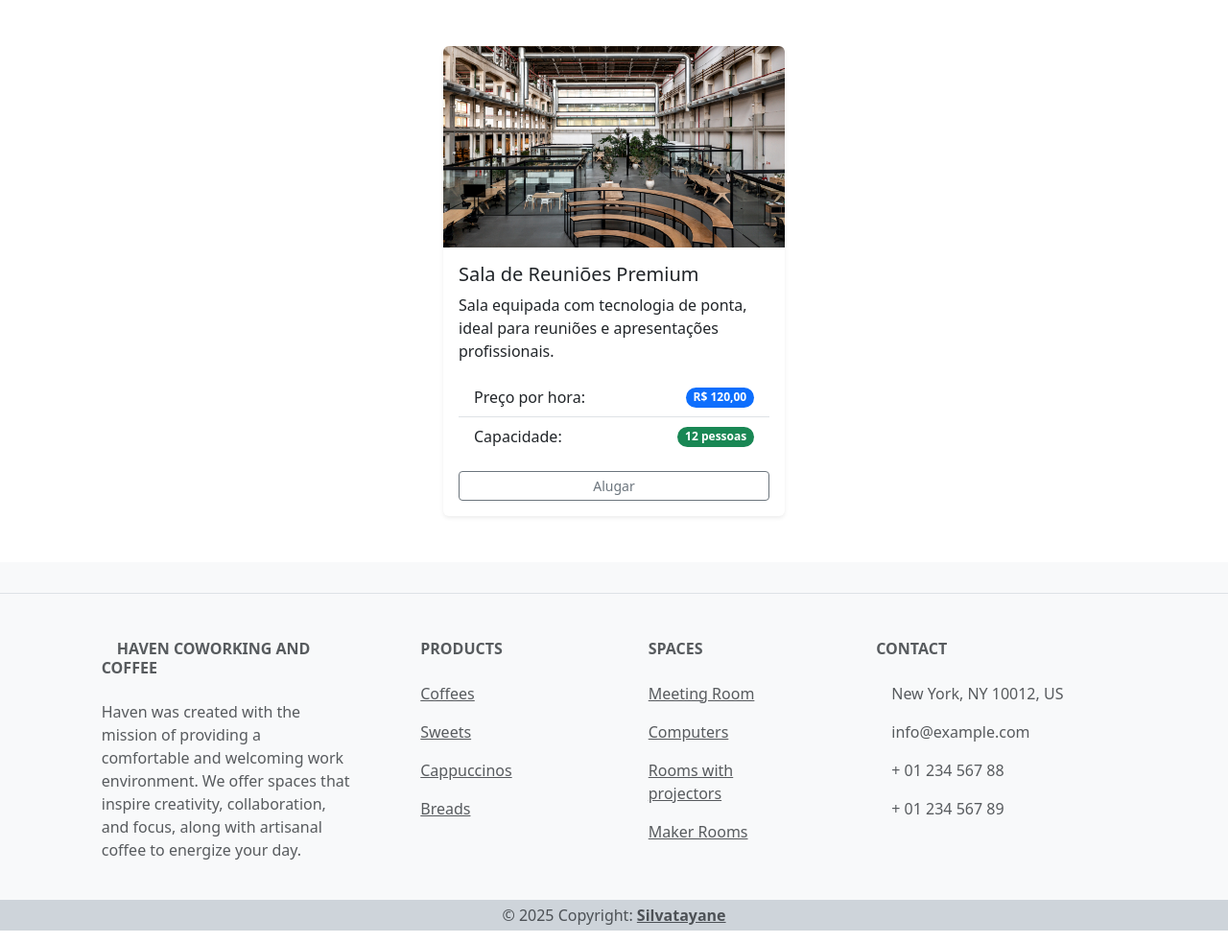
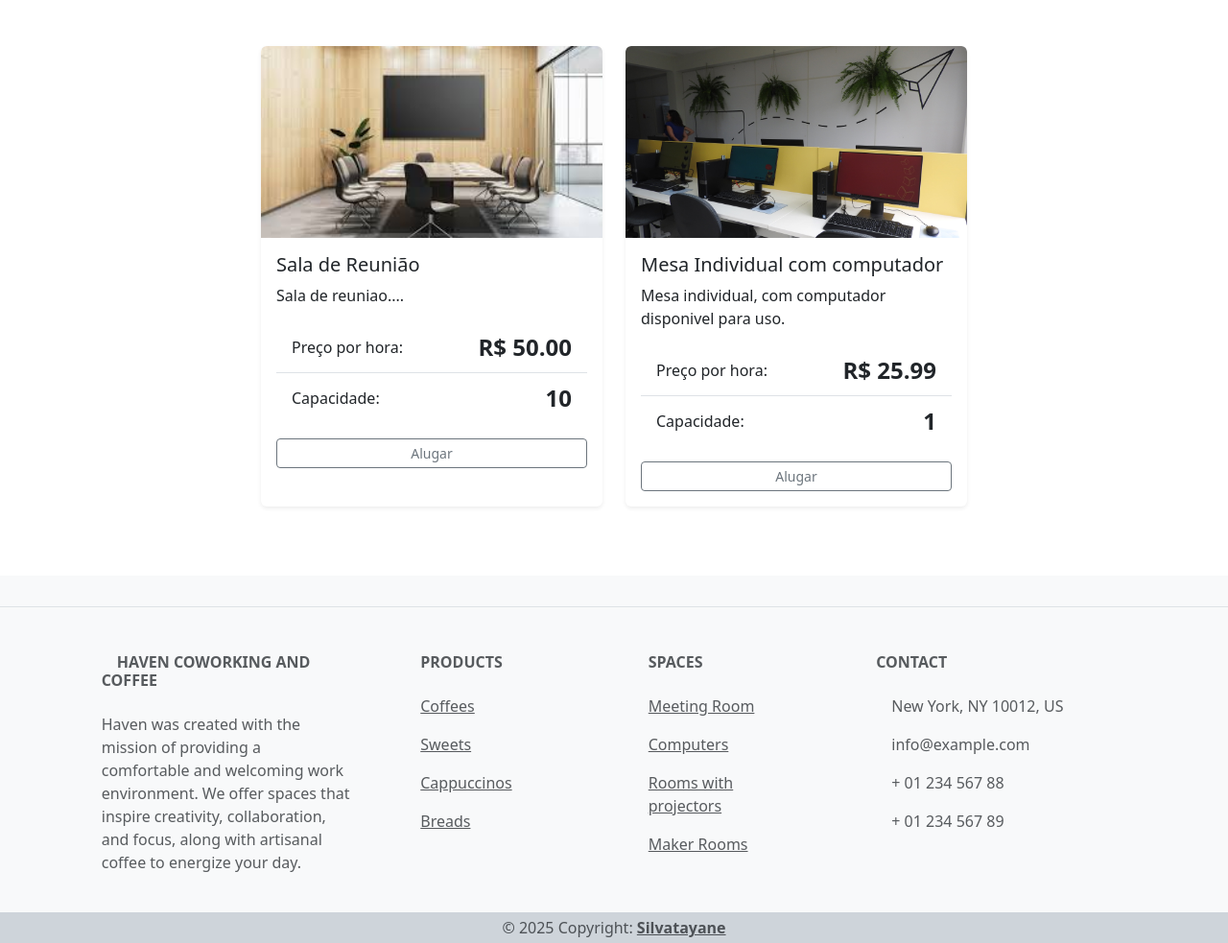
Before and after one commit to SilvaTayane/ProjetoFinal, a Django app: page /sala/ in a window 1280 px wide. Shown: the part 80-1063 px from the top of the page at 96% size. Run offline with Django 5.2, Linux system fonts and the light colour scheme; data comes from the database, SQL or seed files in the repository; both versions use the stored data as it was after the commit.

Commit message:
abastecendo_bd

```diff
--- a/salas/views.py
+++ b/salas/views.py
@@ -6,4 +6,4 @@ from .models import Sala
 
 def VisualizarSalas(request):
     salas = Sala.objects.all()
-    return render(request, 'salas.html')
+    return render(request, 'salas.html', {'salas': salas})
--- a/templates/home.html
+++ b/templates/home.html
@@ -85,7 +85,7 @@
                 <img src="{% static '/escritorio-flexivel.jpg' %}" class="d-block w-100 vh-100" alt="Imagem 3" style="object-fit: cover;">
             </div>
             <div class="carousel-item">
-                <img src="{% static '/im1.jpg' %}" class="d-block w-100 vh-100" alt="Imagem 4" style="object-fit: cover;">
+                <img src="{% static '/escritorio-flexivel.jpg' %}" class="d-block w-100 vh-100" alt="Imagem 4" style="object-fit: cover;">
             </div>
         </div>
         <button class="carousel-control-prev" type="button" data-bs-target="#imageCarousel" data-bs-slide="prev">
--- a/templates/loja.html
+++ b/templates/loja.html
@@ -43,7 +43,6 @@
             <!-- Preço do produto -->
             <div class="mt-auto">
               <h4 class="text-dark fs-5 mb-2">R$ {{ prod.preco }}</h4>
-
               <!-- Botão para adicionar ao carrinho -->
               <button class="btn btn-sm btn-outline-secondary w-100 transition-all">
   <i class="bi bi-cart-plus"></i> Adicionar
--- a/templates/salas.html
+++ b/templates/salas.html
@@ -1,64 +1,69 @@
-{%  extends 'base.html' %}
+{% extends 'base.html' %}
 {% load static %}
 
 {% block content %}
 
 <section class="container my-5">
   <div class="row justify-content-center">
-    <div class="col-md-6 col-lg-4">
+    {% for sala in salas %}
+    <div class="col-md-6 col-lg-4 mb-4">
       <div class="card shadow-sm border-0 overflow-hidden">
         <!-- Imagem com efeito de zoom -->
         <div class="image-hover-zoom">
-          <img src="{% static 'im1.jpg' %}" class="card-img-top" alt="Imagem da Sala">
+          <img src="{{ sala.sala_imagem.url }}" class="card-img-top" alt="Imagem da Sala">
         </div>
 
         <div class="card-body">
           <!-- Descrição -->
-          <h5 class="card-title">Sala de Reuniões Premium</h5>
-          <p class="card-text">Sala equipada com tecnologia de ponta, ideal para reuniões e apresentações profissionais.</p>
+          <h5 class="card-title">{{ sala.nome_sala }}</h5>
+          <p class="card-text">{{ sala.descricao_sala }}</p>
 
           <!-- Informações -->
           <ul class="list-group list-group-flush mb-3">
             <li class="list-group-item d-flex justify-content-between align-items-center">
               Preço por hora:
-              <span class="badge bg-primary rounded-pill">R$ 120,00</span>
+              <span class="fs-4 fw-bold">R$ {{ sala.preco_por_hora }}</span>
             </li>
             <li class="list-group-item d-flex justify-content-between align-items-center">
               Capacidade:
-              <span class="badge bg-success rounded-pill">12 pessoas</span>
+              <span class="fs-4 fw-bold">{{ sala.capacidade }}</span>
             </li>
           </ul>
 
           <!-- Botão de alugar -->
           <div class="d-grid">
-            <button class="btn btn-sm btn-outline-secondary w-100 transition-all">
-  <i class="bi bi-cart-plus"></i> Alugar
-</button>
+            <a href="#" class="btn btn-sm btn-outline-secondary w-100 transition-all">
+              <i class="bi bi-cart-plus"></i> Alugar
+            </a>
           </div>
         </div>
       </div>
     </div>
+    {% endfor %}
   </div>
 </section>
 
 <!-- Estilos personalizados -->
 <style>
   .image-hover-zoom {
-    overflow: hidden; /* Esconde qualquer overflow da imagem */
+    overflow: hidden;
+    height: 200px; /* Altura fixa para consistência */
   }
 
   .image-hover-zoom img {
     transition: transform .5s ease;
     width: 100%;
-    height: auto;
+    height: 100%;
+    object-fit: cover;
   }
 
   .image-hover-zoom:hover img {
-    transform: scale(1.1); /* Aumenta a imagem em 10% */
+    transform: scale(1.1);
   }
 
   .card {
     transition: transform 0.3s ease, box-shadow 0.3s ease;
+    height: 100%;
   }
 
   .card:hover {
```
Also changed, not shown: db.sqlite3, haven/static/sala.jpeg (added), media/media/fotos/sala_1DhhkNc.jpeg (added), media/media/fotos/sala_5qSMlSQ.jpeg (added), media/media/fotos/salaaa.jpg (added).
